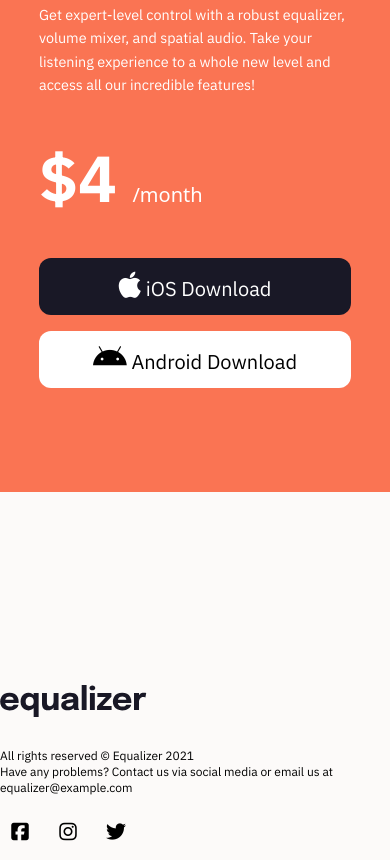
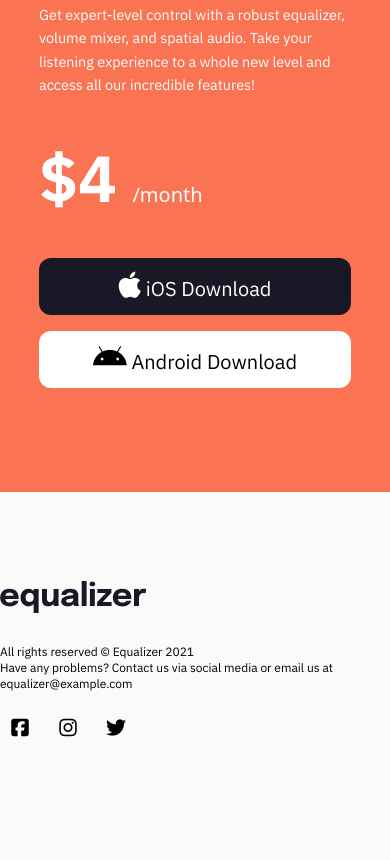
Before and after one commit to ebenkanin/equalizer-landing-page, a website: page index.html in a window 390 px wide. Shown: the part 1375-2235 px from the top of the page. After the commit the page ends 2131 px from the top, so only its background shows below. Drawn offline with Linux system fonts and the light colour scheme.

Commit message:
more fixes

```diff
--- a/index.html
+++ b/index.html
@@ -77,7 +77,7 @@
         </div>
 
     </main>
-    <footer class="w-full lg:max-w-[85%] 2xl:max-w-[70%] h-auto md:h-[400px]">
+    <footer class="w-full lg:max-w-[85%] 2xl:max-w-[70%] h-auto md:h-[400px] -mt-26 md:mt-0">
         <div class="footer-links w-full h-full grid grid-rows-3 md:grid-cols-[458px_100px] md:grid-rows-2 xl:grid-cols-[150px_600px_1fr] xl:grid-rows-1 md:gap-4  gap-4 xl:gap-20 ">
 
             <div class="footer-logo md:row-span-2">
```
Also changed, not shown: dist/output.css.
